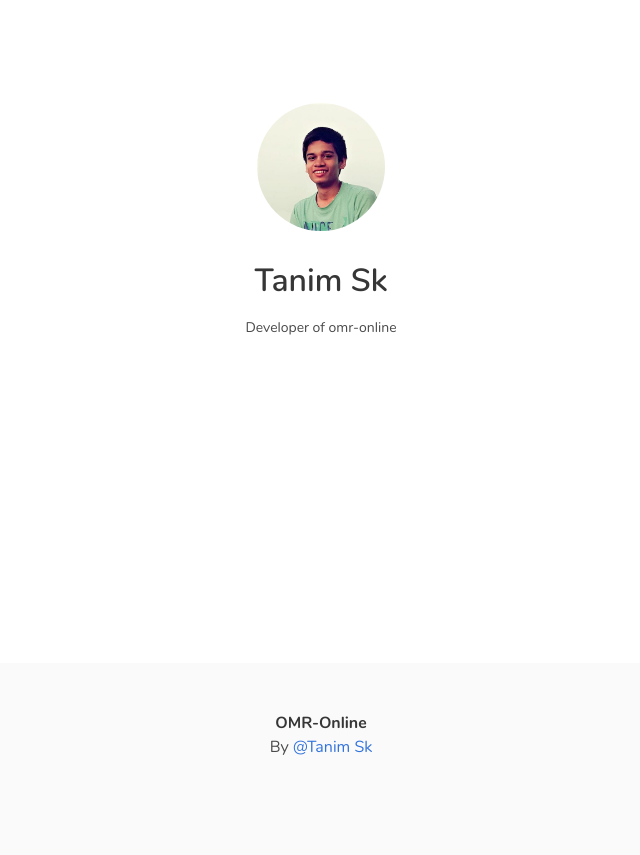
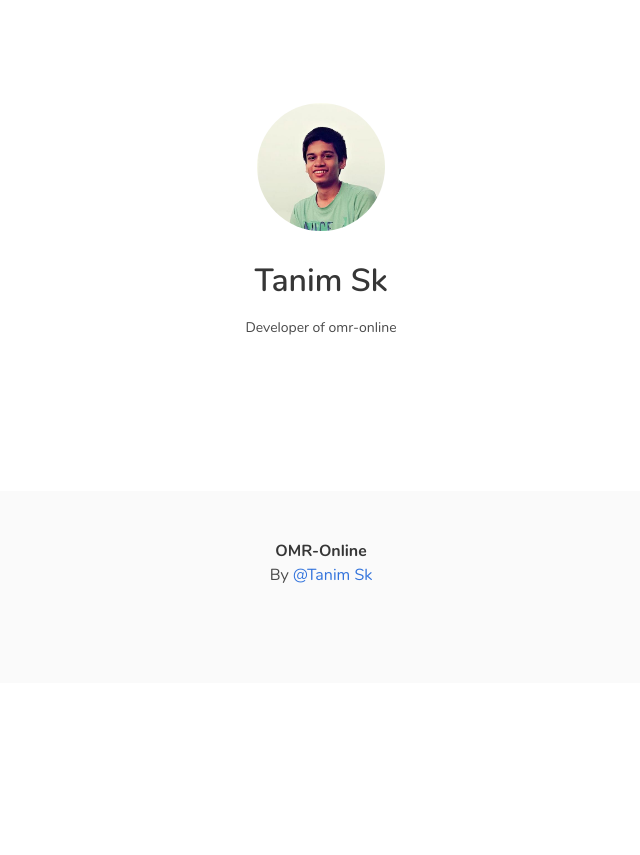
Before and after one commit to TanimSk/omr-scanner-online, a Django app: template templates/about/index.html in a window 1280 px wide. Shown: the part 53-908 px from the top of the page, without its empty margins (319-959 px from the left). After the commit the page ends 636 px from the top, so only its background shows below. Run offline with Django 3.2, Linux system fonts and the light colour scheme; the template is opened without the code that fills it, so the values that code supplies are empty; parts of the project's set-up code (start-up, migrations or seed data) failed here and were passed over.

Commit message:
Update index.html

```diff
--- a/templates/about/index.html
+++ b/templates/about/index.html
@@ -3,8 +3,7 @@
 {% load static %}
 <title>About</title>
 
-<div class="content" style="height: 80vh;">
-
+<div class="content">
   <center>
     <br><br><br>
     <figure class="image is-128x128">
@@ -17,4 +16,6 @@
 <small>Developer of omr-online</small>
   </center>
 </div>
+
+<div style="height: 8em;"></div>
 {% endblock %}
```
